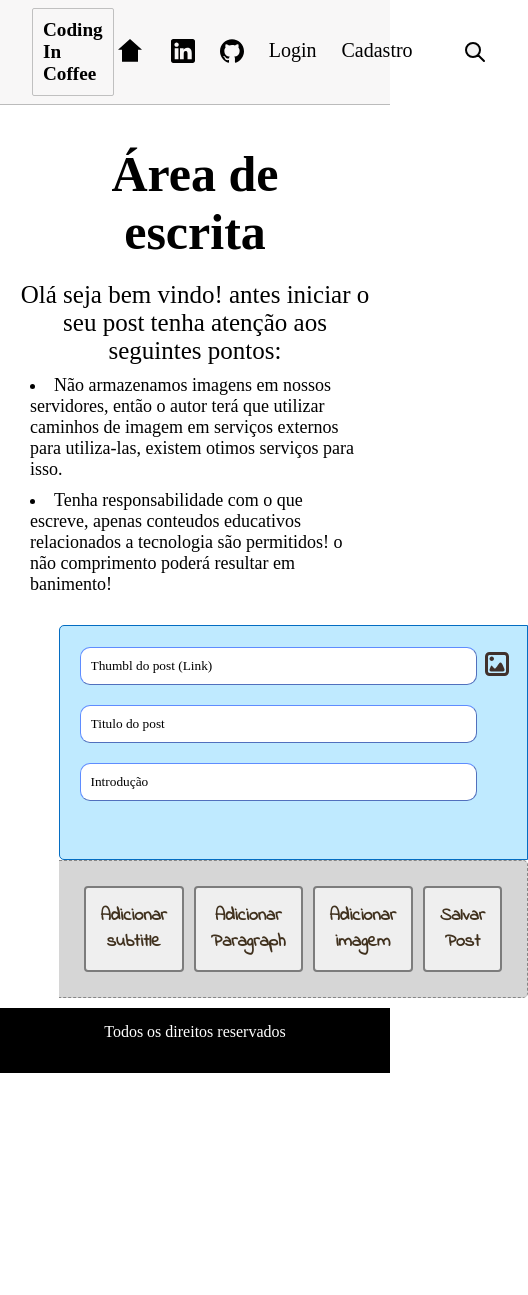
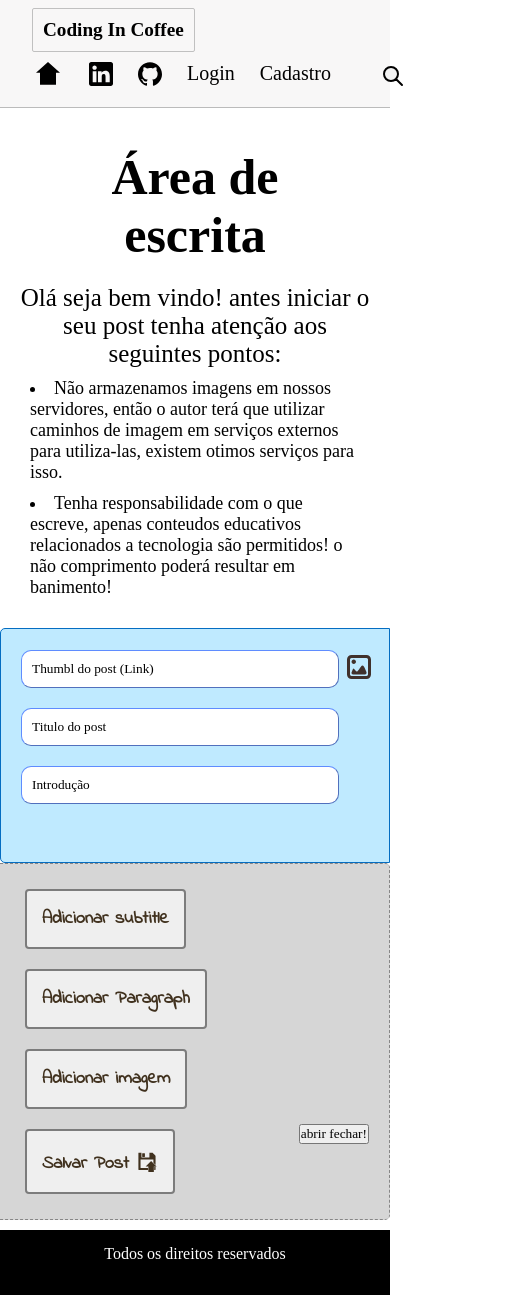
Before and after one commit to Tiago-Fernandes-Avila/Blog-Do-Tiago, a React (Vite) app in the folder frontend/: page /profile/writearticle in a window 390 px wide. Shown: the whole page, 528 px wide, since content can reach past the window. Before the commit the page ends 1073 px from the top, so only its background shows below. Built offline with nearby package versions, Linux system fonts and the light colour scheme; a web font is replaced by a local one.

Commit message:
popup component and fixed layout on mobile devices

```diff
--- a/frontend/src/assets/Icons.jsx
+++ b/frontend/src/assets/Icons.jsx
@@ -76,7 +76,7 @@ export function ImageIcon({ size = 48, color = "#69AFBF" }) {
       fill={color}
       width={size}
       height={size}
-    style={{transform: "translate(4px,6px)"}}
+      style={{ transform: "translate(4px,6px)" }}
       viewBox="0 0 32 32"
       version="1.1"
       xmlns="http://www.w3.org/2000/svg">
@@ -85,3 +85,54 @@ export function ImageIcon({ size = 48, color = "#69AFBF" }) {
     </svg>
   )
 }
+
+export function SaveIcon(size = 64, color = "#40311E"){
+
+  return (
+    <svg
+      fill={color}
+      width={22}
+      height={22}
+      style={{transform:"translateY(5px)"}}
+      viewBox="0 0 32 32"
+      version="1.1"
+      xmlns="http://www.w3.org/2000/svg">
+      <title>save</title>
+      <path d="M9.467 3.106h3.030c0.266 0 0.482 0.278 0.482 0.621v4.374c0 0.343-0.216 0.621-0.482 0.621h-3.030c-0.266 0-0.482-0.278-0.482-0.621v-4.374c0-0.343 0.216-0.621 0.482-0.621zM21.964 14.524l7.987 7.987h-3.993v7.987h-7.987v-7.987h-3.993l7.987-7.987zM17.422 24.768h-10.309c-0.276 0-0.499-0.223-0.499-0.499v-11.481c0-0.276 0.223-0.499 0.499-0.499h17.721c0.276 0 0.499 0.223 0.499 0.499v4.402l3.12 3.12v-13.262c0-0.276-4.216-4.493-4.493-4.493h-4.741c0.169 0.069 0.287 0.223 0.287 0.404v6.181c0 0.244-0.216 0.442-0.482 0.442h-10.594c-0.266 0-0.482-0.198-0.482-0.442v-6.181c0-0.18 0.118-0.335 0.287-0.404h-4.242c-0.277 0-0.499 0.223-0.499 0.499v23.961c0 0.277 0.223 0.499 0.499 0.499h13.429v-2.746zM26.506 22.903v4.611h1.449c0.277 0 0.499-0.223 0.499-0.499v-4.111l-1.948 0z"></path>
+    </svg>
+  )
+
+}
+
+export function CompleteIcon(color, size){
+
+return <svg xmlns="http://www.w3.org/2000/svg"
+fill="#15f400ff"
+width="64px"
+height="64px"
+viewBox="0 0 1920.00 1920.00"
+stroke="#37ff00ff"
+stroke-width="0.019200000000000002" transform="rotate(0)"
+style={{}}>
+
+
+
+<g id="SVGRepo_bgCarrier" stroke-width="0"/>
+
+<g id="SVGRepo_tracerCarrier" stroke-linecap="round" stroke-linejoin="round"/>
+
+<g id="SVGRepo_iconCarrier"> <path d="M854.344 1317.685 503.209 966.55l79.85-79.85 271.285 271.285 520.207-520.32 79.849 79.962-600.056 600.057ZM960.056 0c-529.355 0-960 430.645-960 960s430.645 960 960 960c529.243 0 960-430.645 960-960S1489.3 0 960.056 0Z" fill-rule="evenodd"/> </g>
+
+</svg>
+}
+
+export function ErrorIcon(size = 12, color = "black"){
+  return(
+    <svg fill={color}
+    height={size}
+    width={size}
+    style={{ width:"100%"}}
+    viewBox="0 0 24 24"
+    xmlns="http://www.w3.org/2000/svg"><g id="SVGRepo_bgCarrier" stroke-width="0"></g><g id="SVGRepo_tracerCarrier" stroke-linecap="round" stroke-linejoin="round"></g><g id="SVGRepo_iconCarrier"><path fill-rule="evenodd" clip-rule="evenodd" d="M12 22c5.523 0 10-4.477 10-10S17.523 2 12 2 2 6.477 2 12s4.477 10 10 10zm-1.5-5.009c0-.867.659-1.491 1.491-1.491.85 0 1.509.624 1.509 1.491 0 .867-.659 1.509-1.509 1.509-.832 0-1.491-.642-1.491-1.509zM11.172 6a.5.5 0 0 0-.499.522l.306 7a.5.5 0 0 0 .5.478h1.043a.5.5 0 0 0 .5-.478l.305-7a.5.5 0 0 0-.5-.522h-1.655z" ></path></g></svg>
+  )
+}
--- a/frontend/src/components/header/Header.css
+++ b/frontend/src/components/header/Header.css
@@ -10,6 +10,7 @@
 .navbar {
     display: flex;
     justify-content: space-between;
+    flex-wrap: wrap;
     align-items: center;
     padding: 0.5rem 2rem;
     border-bottom: #bbbbbb solid 1px;
--- /dev/null
+++ b/frontend/src/components/popup/PopUp.css
@@ -0,0 +1,40 @@
+.popup::backdrop {
+    background-color: rgba(0, 0, 0, 0.116);
+}
+
+.popup[open] {
+    border: 1px solid rgb(227, 227, 227);
+    border-radius: 4px;
+    padding: 20px;
+    max-width: 500px;
+    height: 300px;
+    margin: auto;
+    display: flex;
+    flex-direction: column;
+    align-items: center;
+    justify-content: space-between;
+    box-shadow: 1px 1px 5px 3px rgba(106, 106, 106, 0.17);
+    background-color: rgb(155, 225, 255);
+
+}
+
+.popup-b-inside {
+    display: block;
+    border: none;
+    padding: 5px;
+    border-radius: 3px;
+    width: 100%;
+    height: 40px;
+    background-color: black;
+    color: white;
+
+}
+
+.popup-b-inside:hover {
+    background-color: rgb(26, 26, 26);
+    cursor: pointer;
+}
+
+.pop-icon {
+
+}
--- a/frontend/src/components/popup/PopUp.jsx
+++ b/frontend/src/components/popup/PopUp.jsx
@@ -0,0 +1,33 @@
+import { useRef } from "react"
+import "./PopUp.css"
+import { CompleteIcon, ErrorIcon } from "../../assets/Icons";
+export default function ({ messege, isError = false }) {
+
+    const dialogRef = useRef(null)
+
+    function toggleDialog() {
+        if (!dialogRef.current) {
+            return;
+        }
+        dialogRef.current.hasAttribute("open") ? dialogRef.current.close() : dialogRef.current.showModal();
+
+    }
+
+
+
+    return <div>
+        <dialog ref={dialogRef} className="popup">
+                       {isError ? <ErrorIcon className={"pop-icon"} color="red" size={"32"}></ErrorIcon> : <CompleteIcon className={"pop-icon"} />}
+
+            <h2>{messege}</h2>
+
+
+        <button className={"popup-b-inside"} onClick={toggleDialog}>close</button>
+
+
+        </dialog>
+        <div>
+            <button onClick={toggleDialog}>abrir fechar!</button>
+        </div>
+    </div>
+}
--- a/frontend/src/components/writercomponent/WriterComponent.css
+++ b/frontend/src/components/writercomponent/WriterComponent.css
@@ -1,13 +1,26 @@
 
-.layout-writer {
+
+@media(max-width: 500px){
+    .layout-writer{
+        display: flex;
+        flex-direction: column;
+
+    }
+    .add-content-type{
+        display: flex;
+        flex-direction: column;
+        flex-wrap: wrap;
+    }
+}
+@media(min-width: 500px){
+    .layout-writer {
     display: grid;
-    max-width: 70%;
-    min-height: max-content;
-
     grid-template-columns: 1fr;
     grid-template-rows: 1fr;
+    width: 70%;
     margin: auto;
 
+}
 }
 
 .write-content {
@@ -22,12 +35,14 @@
 
 
 
+
 }
 
 .add-content-type {
     display: flex;
-    flex-direction: row;
-
+    flex-direction:row;
+    gap: 10px;
+    justify-content: space-between;
     background-color: #d6d6d6;
     border-radius: 0px 5px 5px 0px;
     border-right: 1px dashed rgb(134, 134, 134);
@@ -65,6 +80,7 @@
 
 
 .button-add-content{
+
     border:none;
     border-radius: 4px;
     margin: 5px;
@@ -73,7 +89,6 @@
     font-weight: 1000;
     border: solid rgb(124, 124, 124) 2px;
     color:#40311E;
-
 }
 
 .button-add-content:hover{
--- a/frontend/src/components/writercomponent/WriterComponent.jsx
+++ b/frontend/src/components/writercomponent/WriterComponent.jsx
@@ -1,6 +1,7 @@
 import "./WriterComponent.css"
-import { useState, useEffect, createElement } from 'react'
-import { ImageIcon } from "../../assets/Icons"
+import { useState, useEffect, createElement, useRef } from 'react'
+import { ImageIcon, SaveIcon } from "../../assets/Icons"
+import PopUp from "../popup/PopUp"
 
 function WriterComponent() {
 
@@ -176,8 +177,10 @@ function WriterComponent() {
                 <button onClick={addParagraph} style={{ padding: "15px" }} className="button-add-content">Adicionar Paragraph</button>
                 <button style={{ padding: "15px" }} onClick={addImage} className="button-add-content">Adicionar imagem</button>
                 <br />
-                <button style={{ padding: "15px" }} className="button-add-content"  onClick={savePost}> Salvar Post</button>
+                <button style={{ padding: "15px" }} className="button-add-content"  onClick={savePost}> Salvar Post <SaveIcon size={24} color="white"/></button>
+                <PopUp isError={false} messege={"O post necessita de pelo menos um sub-titulo e um paragrafo!"}></PopUp>
             </div>
+
         </div>
 
 
```
Lines whose indentation alone changed are shown as unchanged.
